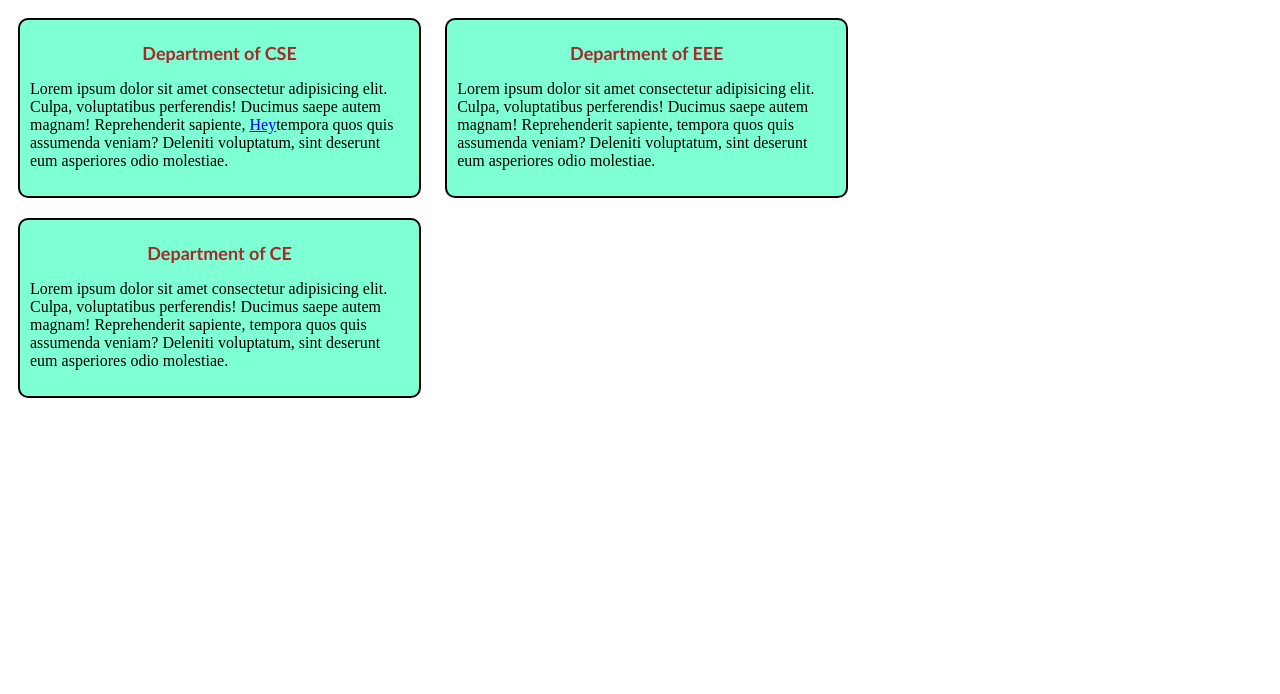
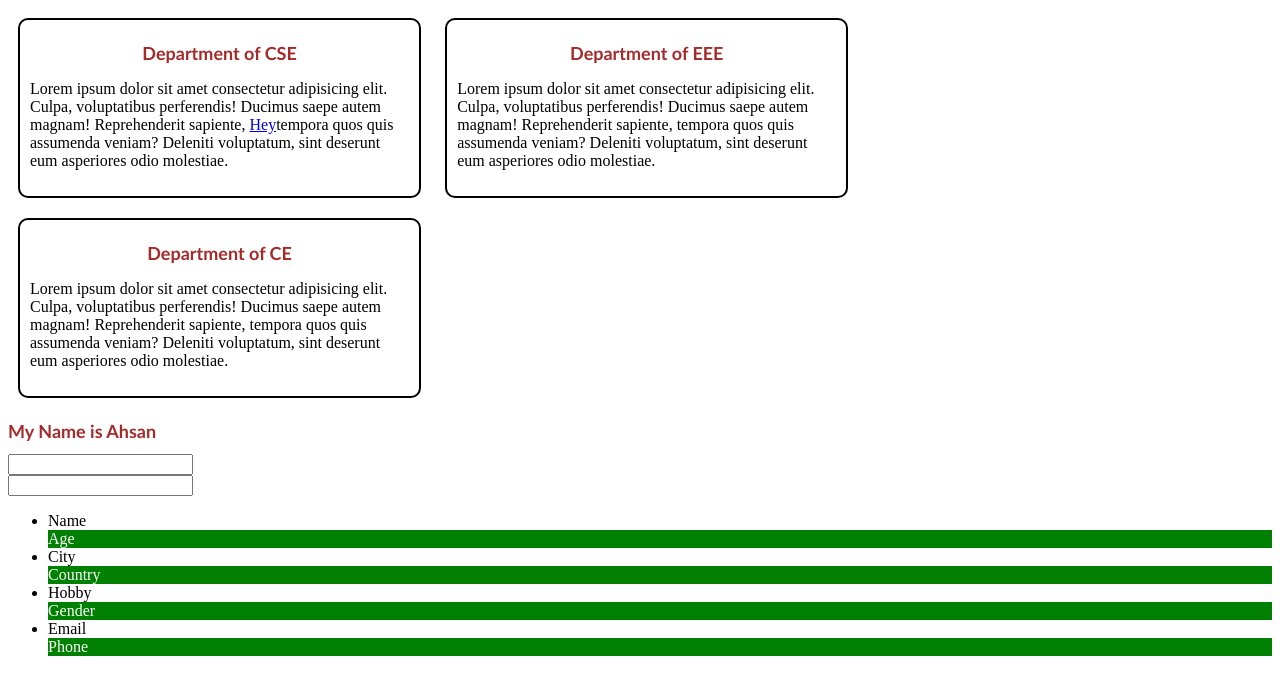
Before and after one commit to ahsan-62/Front-End-Customization, a plain HTML site: page index.html in a window 1280 px wide. Drawn offline with Linux system fonts and the light colour scheme.

Commit message:
hover,focus,child

```diff
--- a/index.html
+++ b/index.html
@@ -7,30 +7,53 @@
 
     <link rel="stylesheet" href="style.css">
 
-
-
 </head>
 <body>
 
 
     <div class="department">
-        <h1>Department of CSE</h1>
+        <h1 class="heading" >Department of CSE</h1>
         <p>Lorem ipsum dolor sit amet consectetur adipisicing elit. Culpa, voluptatibus perferendis! Ducimus saepe autem magnam! Reprehenderit sapiente, <a href="https://www.google.com">Hey</a>tempora quos quis assumenda veniam? Deleniti voluptatum, sint deserunt eum asperiores odio molestiae.</p>
     </div>
 
     <div class="department">
-        <h1>Department of EEE</h1>
+        <h1 class="heading">Department of EEE</h1>
         <p>Lorem ipsum dolor sit amet consectetur adipisicing elit. Culpa, voluptatibus perferendis! Ducimus saepe autem magnam! Reprehenderit sapiente, tempora quos quis assumenda veniam? Deleniti voluptatum, sint deserunt eum asperiores odio molestiae.</p>
     </div>
 
     <div class="department">
-        <h1>Department of CE</h1>
+        <h1 class="heading">Department of CE</h1>
         <p>Lorem ipsum dolor sit amet consectetur adipisicing elit. Culpa, voluptatibus perferendis! Ducimus saepe autem magnam! Reprehenderit sapiente, tempora quos quis assumenda veniam? Deleniti voluptatum, sint deserunt eum asperiores odio molestiae.</p>
     </div>
 
 
 
 
+    <div>
+
+        <h1 class="effect">My Name is Ahsan</h1>
+
+        <input type="text" name="name" id="name">
+        <br>
+        <input type="password" name="password" id="">
+    </div>
+
+
+    <div class="table">
+
+        <table>
+            <ul>
+                <li>Name</li>
+                <li>Age</li>
+                <li>City</li>
+                <li>Country</li>
+                <li>Hobby</li>
+                <li>Gender</li>
+                <li>Email</li>
+                <li>Phone</li>
+            </ul>
+        </table>
+    </div>
 
 
 
--- a/style.css
+++ b/style.css
@@ -14,14 +14,35 @@ h1{
         border: 2px solid black;
         border-radius: 10px;
         margin: 10px;
-        padding: 10px;
+        padding: 10px;                                y/*Inner shape*/
         background-color: aquamarine;
         width: 30%;
         display: inline-block;
 
 
     }
-    h1{
+    .heading{
 
         text-align: center;
     }
+
+
+    .effect:hover{
+            font-size: 50px;
+            font-weight: bold;
+            color: red;
+    }
+
+
+    input:focus{
+
+        font-size: 20px;
+        color: red;
+        font-weight: bold;
+        border: 5px solid red;
+    }
+
+    li:nth-child(2n){
+        color: white;
+        background-color: green;
+    }
```
